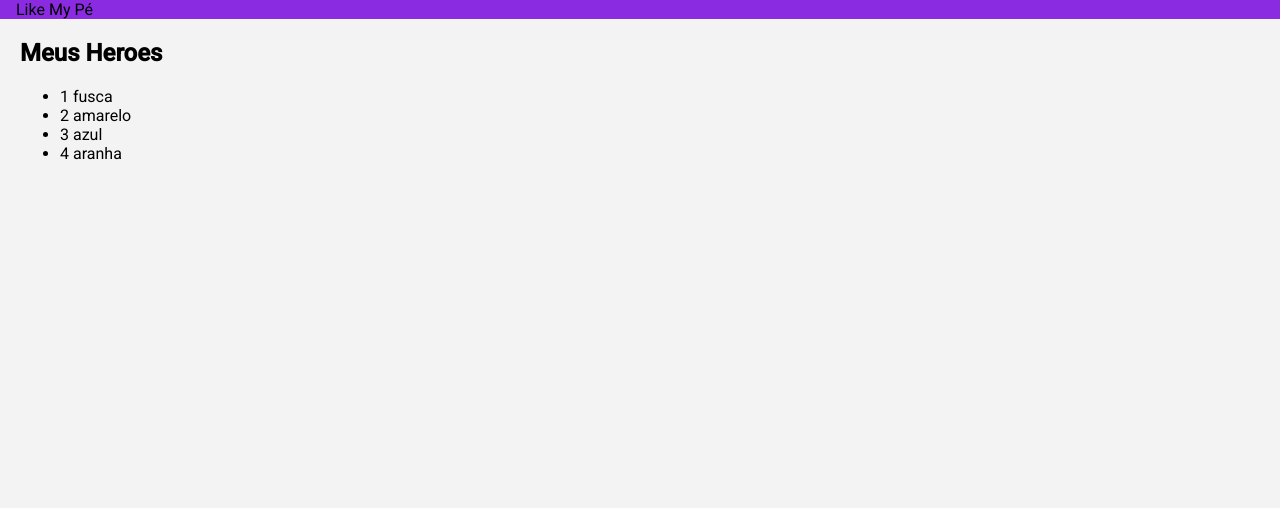
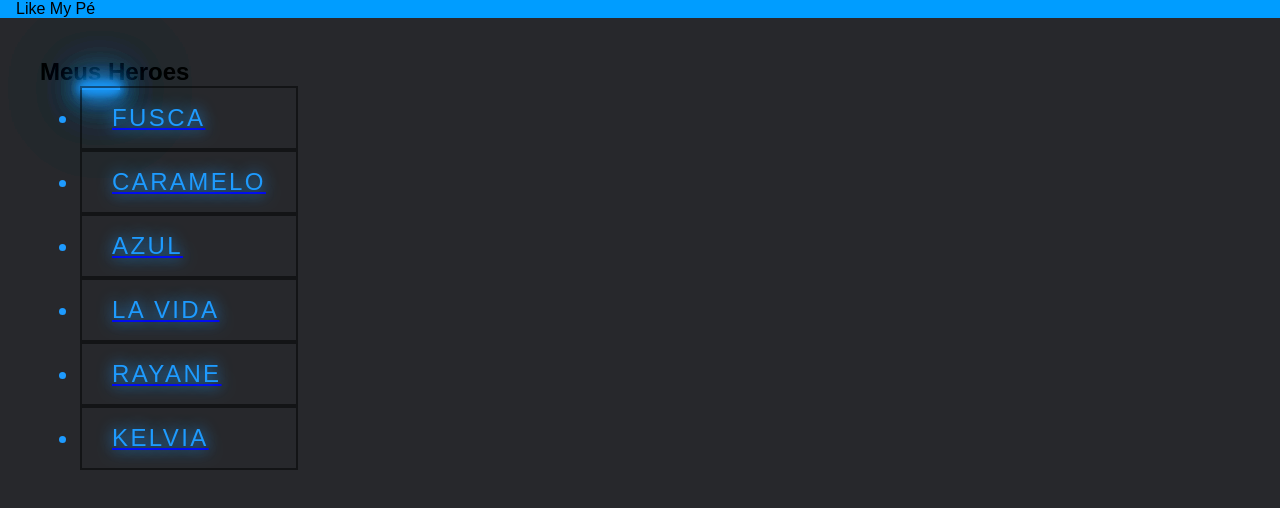
Before and after one commit to Diego-si/curso-tour-of-heroes-frontend, an Angular app: page / in a window 1280 px wide. Shown: the top 508 px of the page. Built offline with nearby package versions, Linux system fonts and the light colour scheme.

Commit message:
adicionando arte

```diff
--- a/src/app/app.component.scss
+++ b/src/app/app.component.scss
@@ -1,7 +1,43 @@
 .content {
-  margin: 20px;
+  display: flex;
+  // justify-content: center;
+  // align-items: center;
+  margin: 40px;
+  flex-wrap: wrap;
+  gap: 120px;
 }
 
+// .content a {
+//   position: relative;
+//   padding: 16px 30px;
+//   font-size: 1.5em;
+//   color: var(--clr);
+//   text-shadow: 0 0 15px var(--clr);
+//   text-decoration: none;
+//   text-transform: uppercase;
+//   letter-spacing: 0.1em;
+//   transition: 0.5s;
+//   border: 2px solid rgba(0,0,0,0.5);
+// }
+// .content a:hover {
+//   color: #fff;
+//   border:  2px solid rgba(0,0,0,0);
+//   text-shadow:  0 0 0px var(--clr);
+// }
+// .content a::before {
+//   content: '';
+//   position: absolute;
+//   top: 0;
+//   left: 0;
+//   width: 100%;
+//   height: 100%;
+//   background: var(--clr);
+//   z-index: -1;
+//   transform: scale(0);
+// }
+
+
+
 .primary {
-  background-color: blueviolet;
+  background-color: rgb(0, 157, 255);
 }
--- a/src/app/hero-detail/hero-detail.component.html
+++ b/src/app/hero-detail/hero-detail.component.html
@@ -1,9 +1,9 @@
 <div *ngIf="hero">
-  <h2>{{ hero.name | uppercase }} Details</h2>
+  <h2>{{ hero.name | uppercase }} Feliz</h2>
   <div><span>id:</span>{{ hero.id }}</div>
   <div><span>name:</span>{{ hero.name }}</div>
 
-  <div>
+  <div class="content">
     <label for="name">Hero name:</label>
     <input
       id="name"
--- a/src/app/heroes/heroes.component.css
+++ b/src/app/heroes/heroes.component.css
@@ -1,8 +1,77 @@
 .heroes {
-  cursor: pointer;
+  /* cursor: pointer;
+  margin: 10px; */
+}
+/*
+.heroes li {
+  list-style: none;
+  text-decoration: none;
+  margin: 5px;
+} */
+
+.heroes li {
+  position: relative;
+  padding: 16px 30px;
+  font-size: 1.5em;
+  color: var(--clr);
+  text-shadow: 0 0 15px var(--clr);
+  text-decoration: none;
+  text-transform: uppercase;
+  letter-spacing: 0.1em;
+  transition: 0.5s;
+  border: 2px solid rgba(0,0,0,0.5);
+}
+.heroes li:hover {
+  color: #fff;
+  border:  2px solid rgba(0,0,0,0);
+  text-shadow:  0 0 0px var(--clr);
+}
+.heroes li::before {
+  content: '';
+  position: absolute;
+  top: 0;
+  left: 0;
+  width: 100%;
+  height: 100%;
+  background: var(--clr);
+  z-index: -1;
+  transform: scale(0);
 }
 
+.heroes li:hover::before {
+  transition: scale(1);
+  transition-delay: 0.5s;
+  box-shadow: 0 0 10px var(--clr),
+  0 0 30px var(--clr),
+  0 0 60px var(--clr);
+}
+
+.heroes a span {
+  position: absolute;
+  background: var(--clr);
+  pointer-events: none;
+  box-shadow: 0 0 10px var(--clr),
+  0 0 20px var(--clr),
+  0 0 30px var(--clr),
+  0 0 50px var(--clr),
+  0 0 100px var(--clr);
+}
+
+.heroes a span:nth-child(1),
+.heroes a span:nth-child(3) {
+  width: 40px;
+  height: 4px;
+}
+
+.heroes a span:nth-child(2),
+.heroes a span:nth-child(4) {
+  width: 40px;
+  height: 4px;
+}
+
+
+
 .heroes li.selected {
-  background-color: black;
-  color: white;
+  /* background-color: rgba(255, 255, 255, 0);
+  color: rgb(0, 119, 255); */
 }
--- a/src/app/heroes/heroes.component.html
+++ b/src/app/heroes/heroes.component.html
@@ -1,13 +1,19 @@
 <h2>Meus Heroes</h2>
 
 <ul class="heroes">
+  <a href="#" style="--clr: #1e9bff">
+      <span></span>
+      <span></span>
+      <span></span>
+      <span></span>
     <li
       *ngFor="let hero of heroes"
       [class.selected]="hero === selectedHero"
       (click)="onSelect(hero)"
     >
-    <span>{{ hero.id }}</span> {{ hero.name }}
+      {{ hero.name }}
     </li>
+  </a>
 </ul>
 
 <app-hero-detail [hero]="selectedHero"></app-hero-detail>
--- a/src/app/mock-heroes.ts
+++ b/src/app/mock-heroes.ts
@@ -1,8 +1,10 @@
 import { Hero } from "./hero.model";
 
 export const HEROES: Hero[] = [
-  { id: 1, name: "fusca" },
-  { id: 2, name: "amarelo" },
-  { id: 3, name: "azul" },
-  { id: 4, name: "aranha" },
+  { id: 1, name: "Fusca" },
+  { id: 2, name: "Caramelo" },
+  { id: 3, name: "Azul" },
+  { id: 4, name: "La vida" },
+  { id: 5, name: "Rayane" },
+  { id: 6, name: "Kelvia" },
 ];
--- a/src/styles.scss
+++ b/src/styles.scss
@@ -1,10 +1,13 @@
 /* You can add global styles to this file, and also import other style files */
-html,
+* {
+  margin: 0;
+  box-sizing: border-box;
+  font-family: sans-serif;
+}
+
 body {
-  height: 100%;
+  // display: flex;
+  // justify-content: center;
+  // min-height: 100vh;
+  background: #27282c;
 }
-body {
-  margin: 0;
-  font-family: Roboto, "Helvetica Neue", sans-serif;
-  background-color: #f3f3f3;
-}
```
Lines whose indentation alone changed are shown as unchanged.
